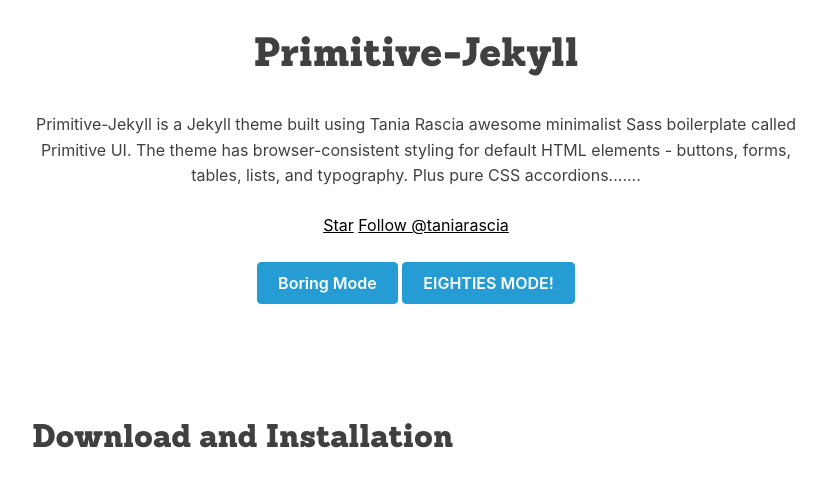
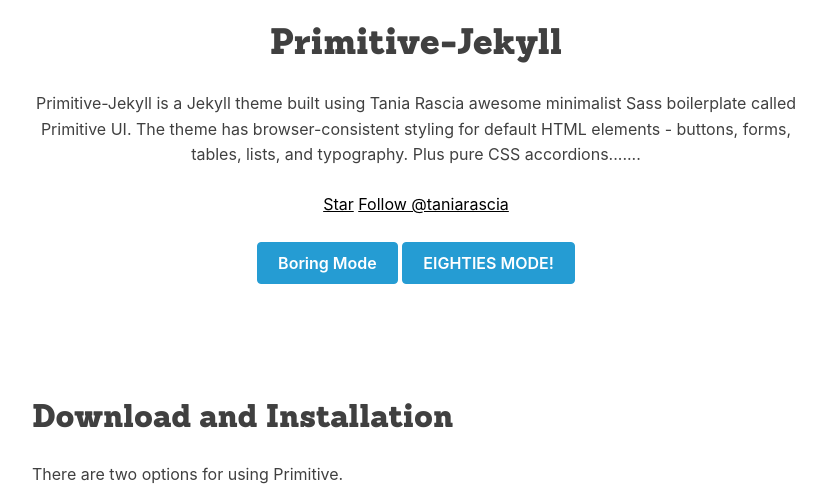
Before and after one commit to woodcox/city-jekyll, a Jekyll site: the page built from index.md, in a window 1280 px wide. Shown: the top 486 px of the page, without its empty margins (224-1050 px from the left). Built offline with Jekyll 4.4.1, drawn with Linux system fonts in a browser that asks for light colours; nearby versions of some CDN libraries.

Commit message:
Update _cards.scss

```diff
--- a/_sass/components/_cards.scss
+++ b/_sass/components/_cards.scss
@@ -1,10 +1,4 @@
 $card-font-color: white;
-
-h1 {
-  font-size: 2.5rem;
-  text-align: center;
-  margin: 2rem 0;
-}
 
 .wrapper {
   width: 100%;
```
